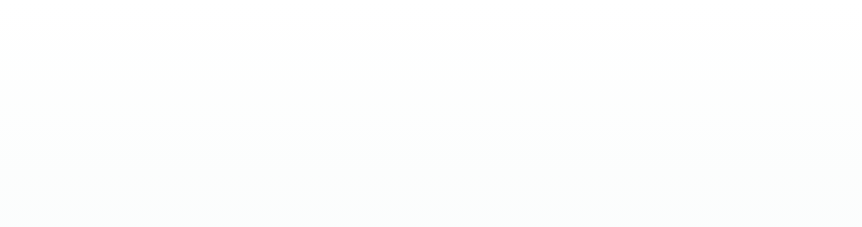
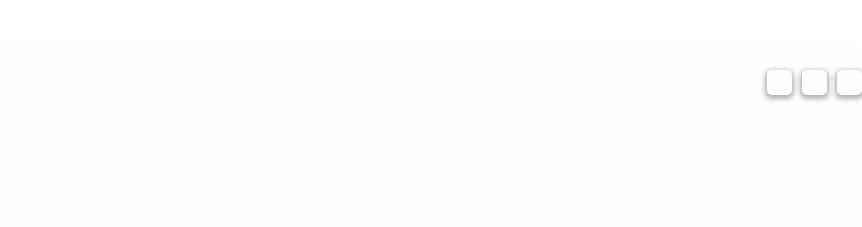
Before and after one commit to tod619/figma_template, a plain HTML site: page index.html in a window 1280 px wide. Shown: the top 227 px of the page, 418-1280 px from the left. Drawn offline with Linux system fonts and the light colour scheme.

Commit message:
create background toggles in index.html  + add style in style.css file

```diff
--- a/index.html
+++ b/index.html
@@ -11,6 +11,12 @@
     <div class="wrapper">
         <!-- Brand Logo -->
         <img src="./img/habitual-branding.png" alt="Habitual Logo" class="brand-img">
+        <!-- Background Toggle Controls -->
+        <div class="background-toggles" title="Change Background">
+            <div class="background-1" onclick="changeBackground('1')"></div>
+            <div class="background-2" onclick="changeBackground('2')"></div>
+            <div class="background-3" onclick="changeBackground('3')"></div>
+        </div>
         <!-- Title & Text -->
         <div class="text-container">
             <h1 class="title">Find the stuff you'll love.</h1>
--- a/style.css
+++ b/style.css
@@ -30,6 +30,22 @@ body {
   height: 47.64px;
   left: 221px;
   top: 50.25px;
+}
+
+.background-toggles {
+  position: absolute;
+  top: 70px;
+  right: 150px;
+  display: flex;
+}
+
+.background-toggles > div {
+  height: 25px;
+  width: 25px;
+  border-radius: 5px;
+  margin-right: 10px;
+  box-shadow: 0 2px 5px 2px rgba(0, 0, 0, 0.3);
+  cursor: pointer;
 }
 
 .title {
```
